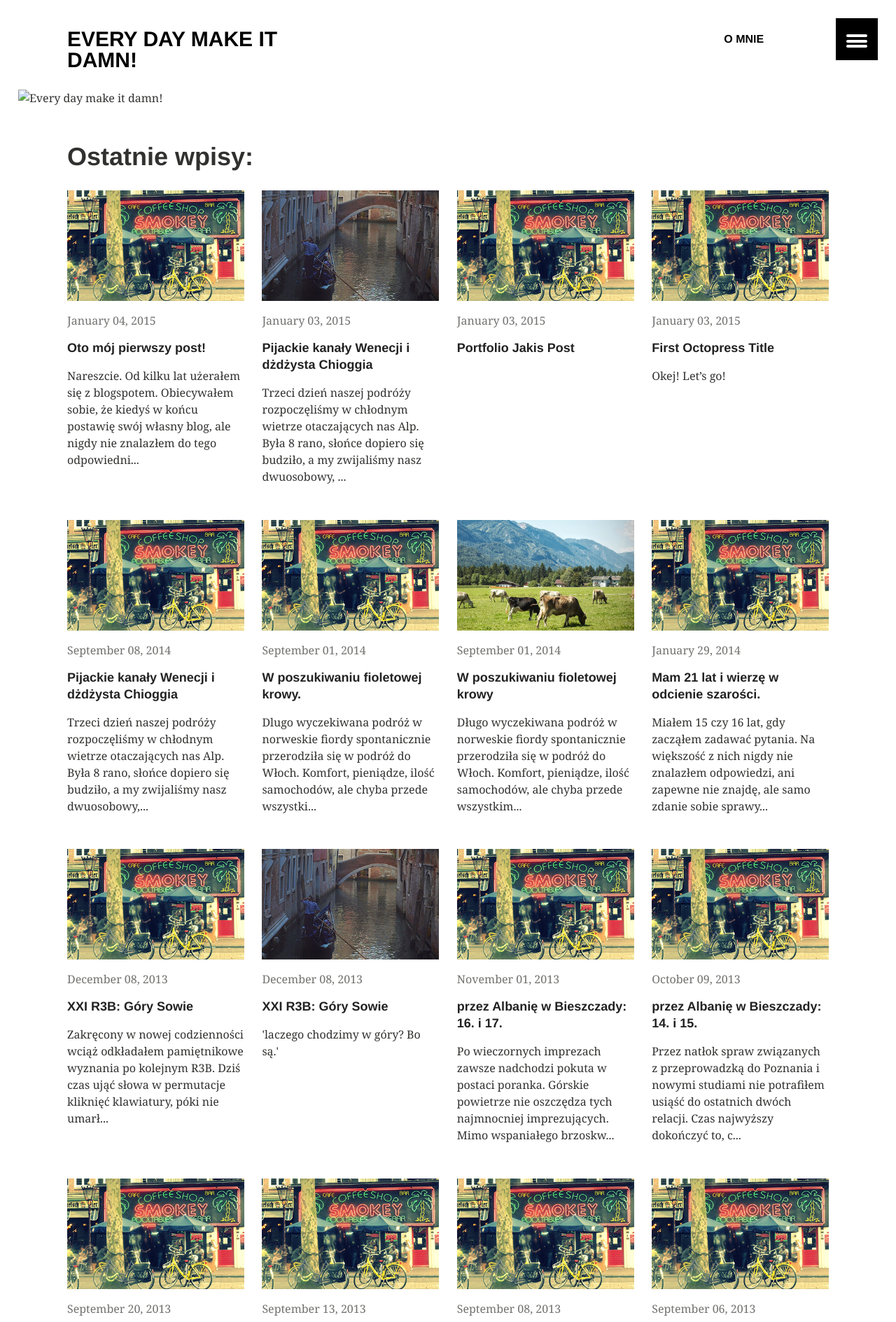
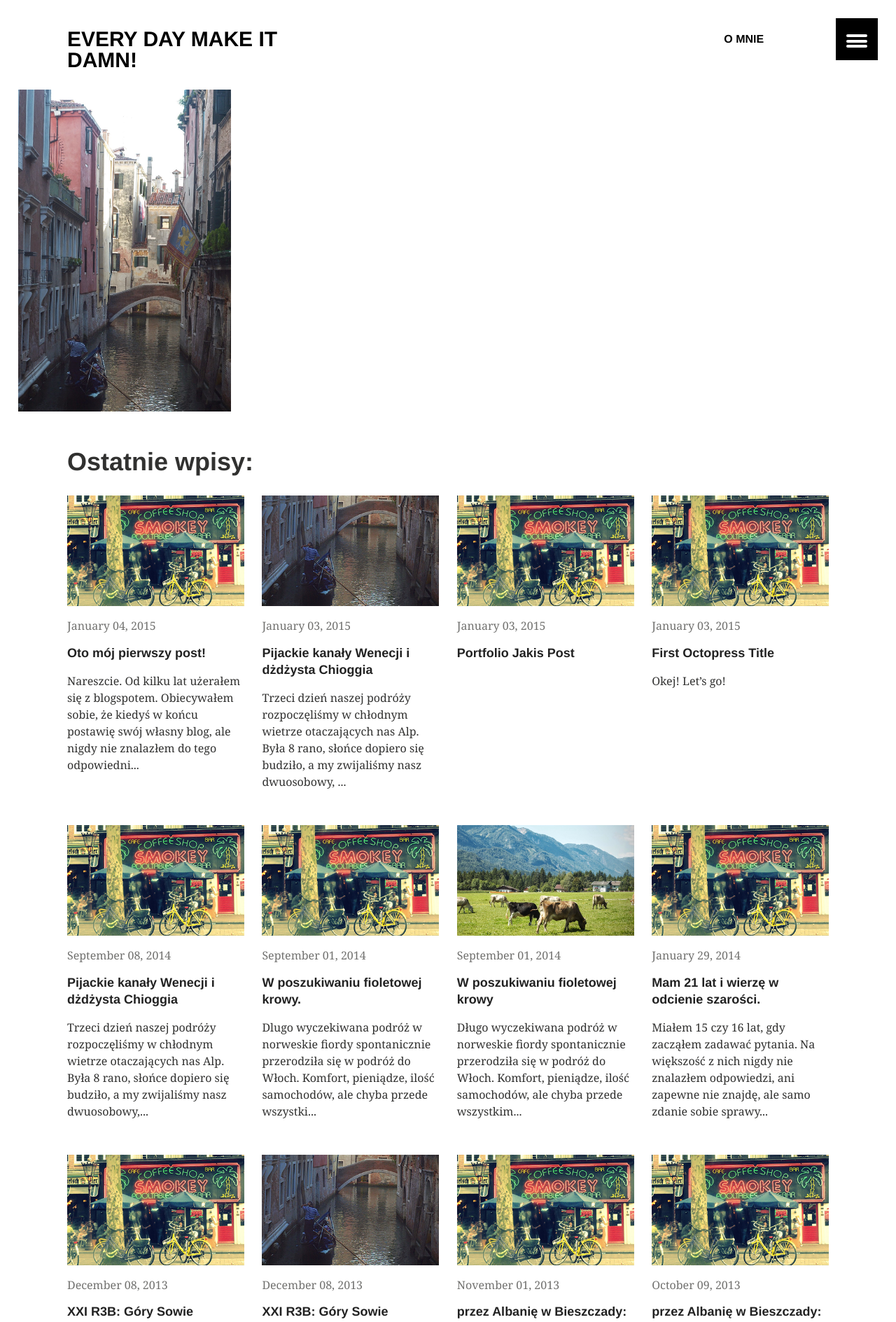
Before and after one commit to nikodamn/nikodamn.github.io, a Jekyll site: the page built from index.md, in a window 1280 px wide. Shown: the top 1889 px of the page at 70% size. Built offline with Jekyll 4.4.1, drawn with Linux system fonts in a browser that asks for light colours.

Commit message:
Update main page pic

```diff
--- a/_layouts/archive.html
+++ b/_layouts/archive.html
@@ -3,7 +3,7 @@ layout: default
 ---
 
 <figure>
-  <img src="wenecja.jpg" alt="Every day make it damn!" width="304" height="228">
+  <img src="/images/wenecja.jpg" alt="Every day make it damn!" width="304" height="228">
 </figure>
 
 <div id="main" role="main">
```
